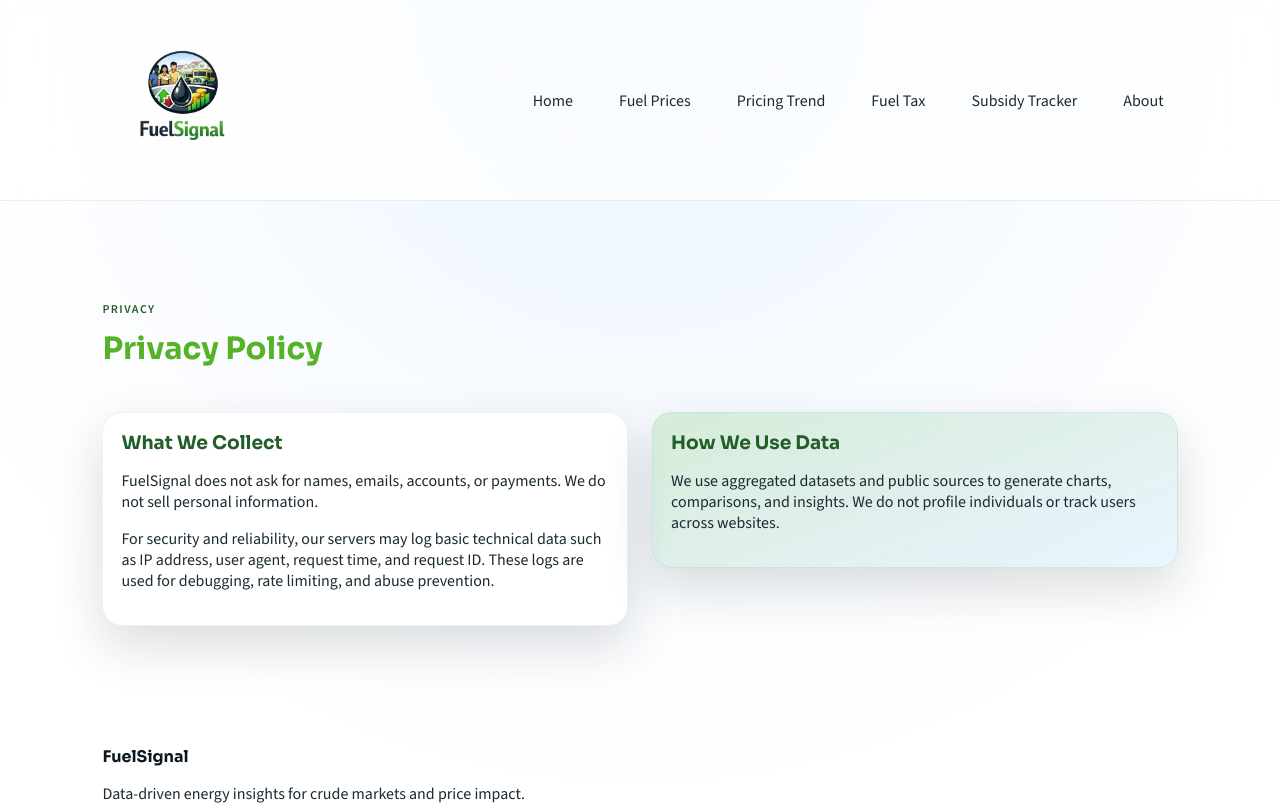
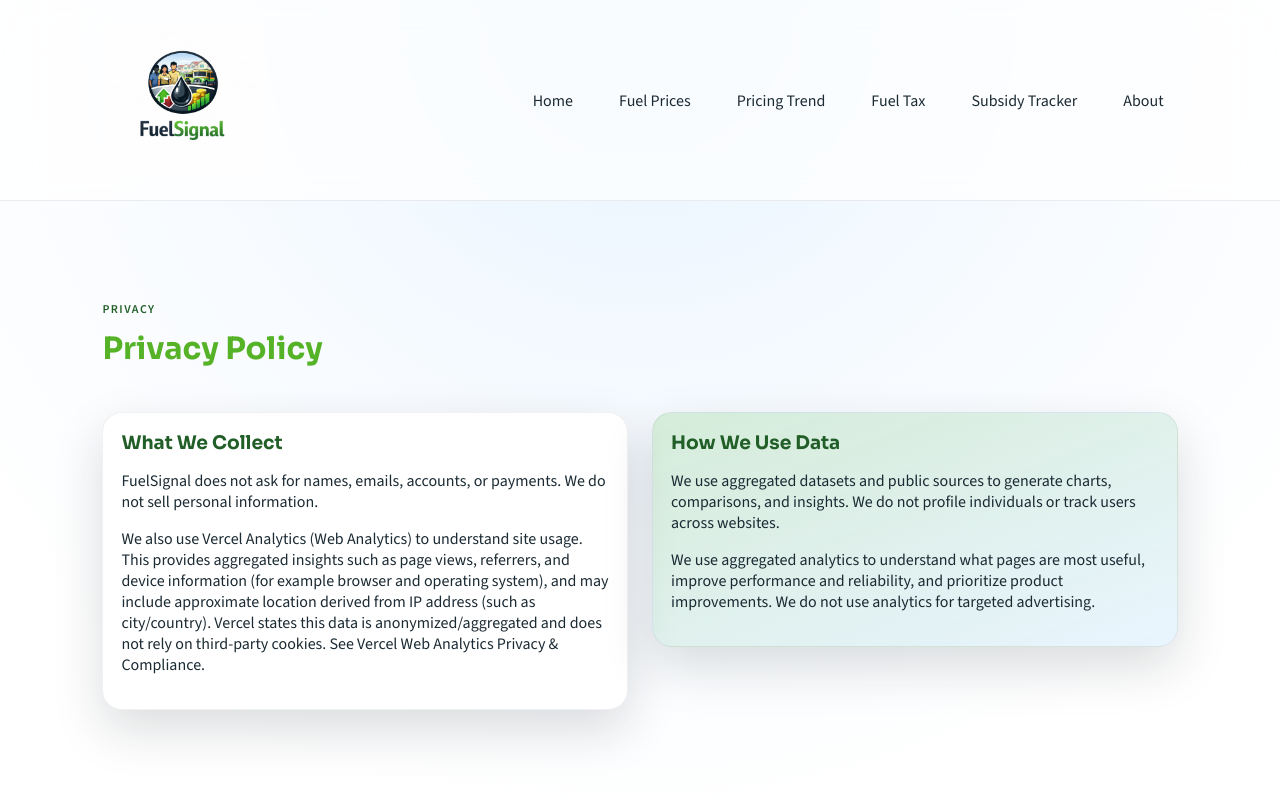
Before and after one commit to rnx2024/CrudeWatch-frontend, a React (Vite) app: page /privacy in a window 1280 px wide. Shown: the top 805 px of the page. Built offline with nearby package versions, Linux system fonts and the light colour scheme; no server answers.

Commit message:
Update privacy policy for Vercel Analytics

```diff
--- a/src/features/privacy/Privacy.jsx
+++ b/src/features/privacy/Privacy.jsx
@@ -16,10 +16,21 @@ export default function Privacy() {
             We do not sell personal information.
           </p>
           <p>
-            For security and reliability, our servers may log basic technical
-            data such as IP address, user agent, request time, and request ID.
-            These logs are used for debugging, rate limiting, and abuse
-            prevention.
+            We also use Vercel Analytics (Web Analytics) to understand site
+            usage. This provides aggregated insights such as page views,
+            referrers, and device information (for example browser and
+            operating system), and may include approximate location derived
+            from IP address (such as city/country). Vercel states this data is
+            anonymized/aggregated and does not rely on third-party cookies.
+            See{" "}
+            <a
+              href="https://vercel.com/docs/analytics/privacy-policy"
+              target="_blank"
+              rel="noreferrer"
+            >
+              Vercel Web Analytics Privacy &amp; Compliance
+            </a>
+            .
           </p>
         </div>
         <div className="card accent">
@@ -30,6 +41,9 @@ export default function Privacy() {
             users across websites.
           </p>
           <p>
+            We use aggregated analytics to understand what pages are most
+            useful, improve performance and reliability, and prioritize product
+            improvements. We do not use analytics for targeted advertising.
           </p>
         </div>
       </div>
```
